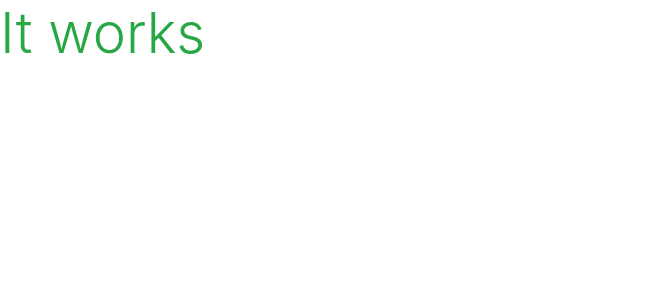
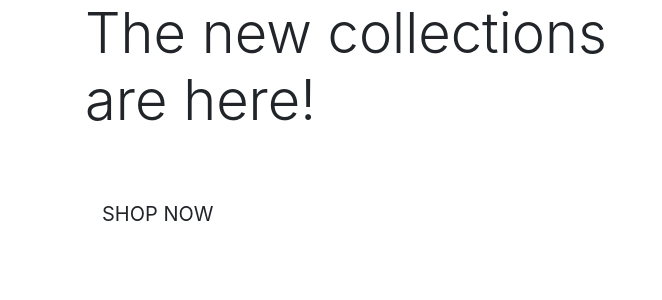
Before and after one commit to yannickferenczi/boutique-ado-walkthrough, a Django app: page / in a window 1280 px wide. Shown: the top 300 px of the page, without its empty margins (0-662 px from the left). Run offline with Django 3.2, Linux system fonts and the light colour scheme.

Commit message:
Add home page content*

```diff
--- a/home/templates/home/index.html
+++ b/home/templates/home/index.html
@@ -1,6 +1,28 @@
 {% extends 'base.html' %}
 {% load static %}
 
+{% block page_header %}
+<div class="container header-container">
+    <div class="row">
+        <div class="col">
+
+        </div>
+    </div>
+</div>
+{% endblock page_header %}
+
+
 {% block content %}
-<h1 class="display-4 text-success">It works</h1>
+<div class="container h-100">
+    <div class="row h-100">
+        <div class="col-7 col-md-6 my-auto">
+            <h1 class="display-4 logo-font text-black">
+                The new collections are here!
+            </h1>
+            <div class="my-5">
+                <a href="" class="shop-now-button btn btn-lg rounded-0 text-uppercase py-3">Shop Now</a>
+            </div>
+        </div>
+    </div>
+</div>
 {% endblock content %}
```
